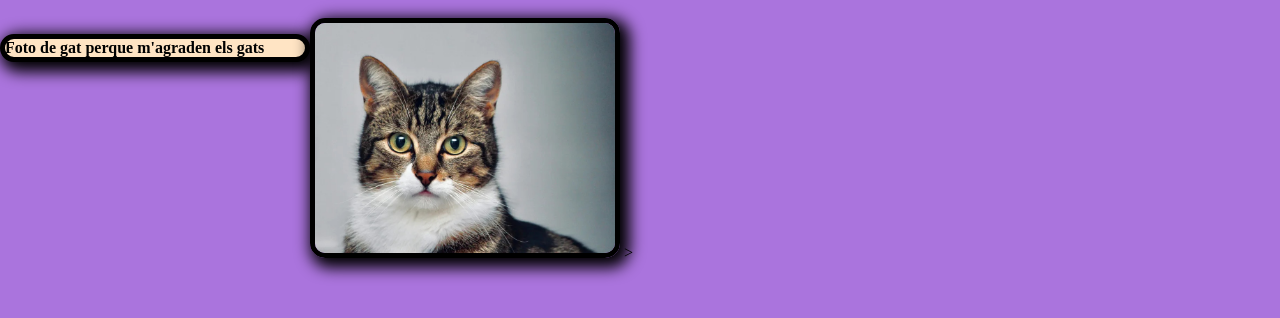
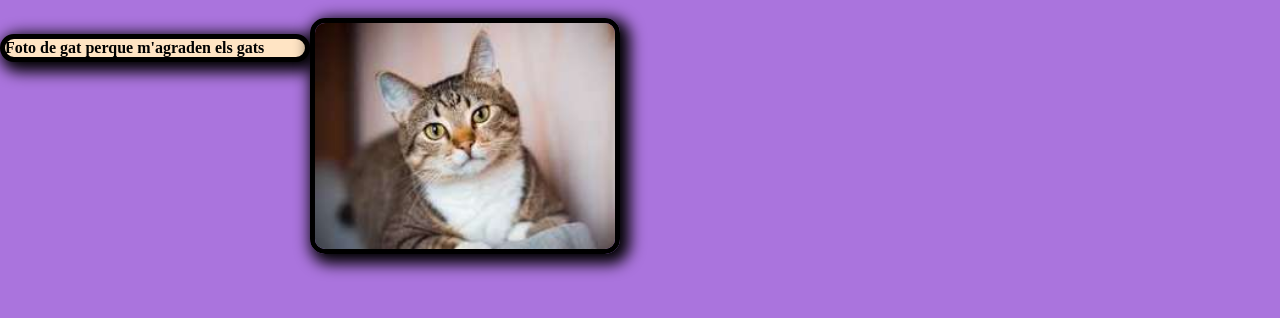
Before and after one commit to Pau72/El-meu-portfoli, a plain HTML site: page index.html in a window 1280 px wide. Shown: the part 108-426 px from the top of the page. Drawn offline with Linux system fonts and the light colour scheme.

Commit message:
Add files via upload

```diff
--- a/css/formulari.css
+++ b/css/formulari.css
@@ -6,7 +6,7 @@
 
 body {
   font-family: system-ui, -apple-system, "Segoe UI", Roboto, Helvetica, Arial, sans-serif;
-  background-color: #eef2f6;
+  background-color: rgb(170, 116, 221);
   color: #1e293b;
   line-height: 1.5;
   padding: 2rem 1rem;
--- a/index.html
+++ b/index.html
@@ -6,12 +6,13 @@
     <meta name="viewport" content="width=device-width, initial-scale=1.0">
     <title>El meu portfolio</title>
     <link rel="stylesheet" href="./css/style.css">
+
 </head>
 
 <body>
     <nav>
         <ul>
-            <li><a href="./index.html">Inici</a></li>
+            <li><a href="../pages/index.html">Inici</a></li>
             <li><a href="./pages/sobre_mi.html">Sobre mi</a></li>
             <li><a href="./pages/categories.html">Categories</a></li>
             <li><a href="./pages/estudis.html">Estudis</a></li>
@@ -22,10 +23,10 @@
     <main>
         <h1>PAU MUÑOZ PUJOL</h1>
         <p><strong>Foto de gat perque m'agraden els gats</strong></p>
-    <main>
+
         <div class="galeria">
-            <img  src="./images/gatito.jpg" alt="ups">
->       </div>
+            <img src="../images/gato1.jpg" alt="ops">
+        </div>
     </main>
 </body>
 
```
Also changed, not shown: pages/categories.html (+5 -4 lines), pages/contacta.html (+4 -5 lines), pages/estudis.html (+5 -4 lines), pages/sobre_mi.html (+5 -4 lines).
